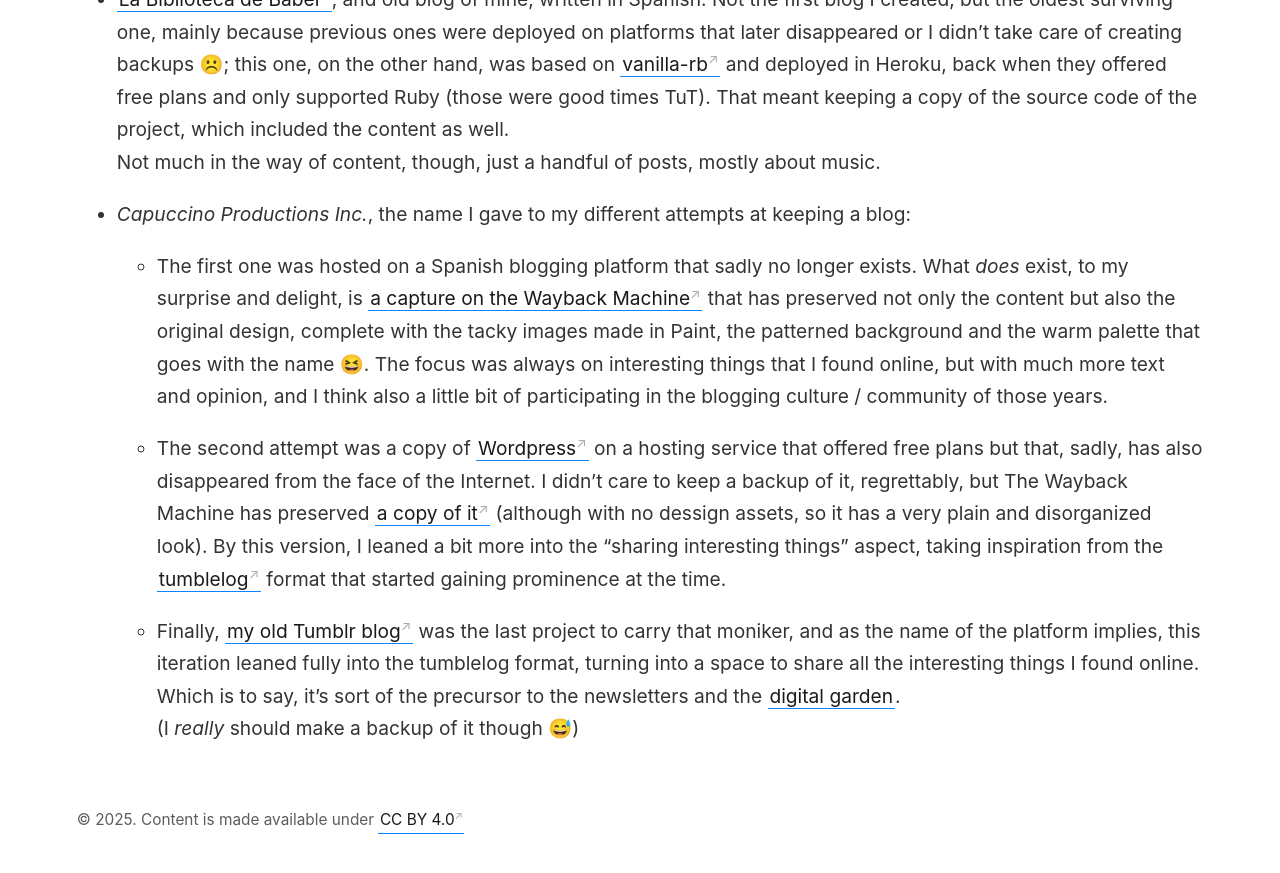
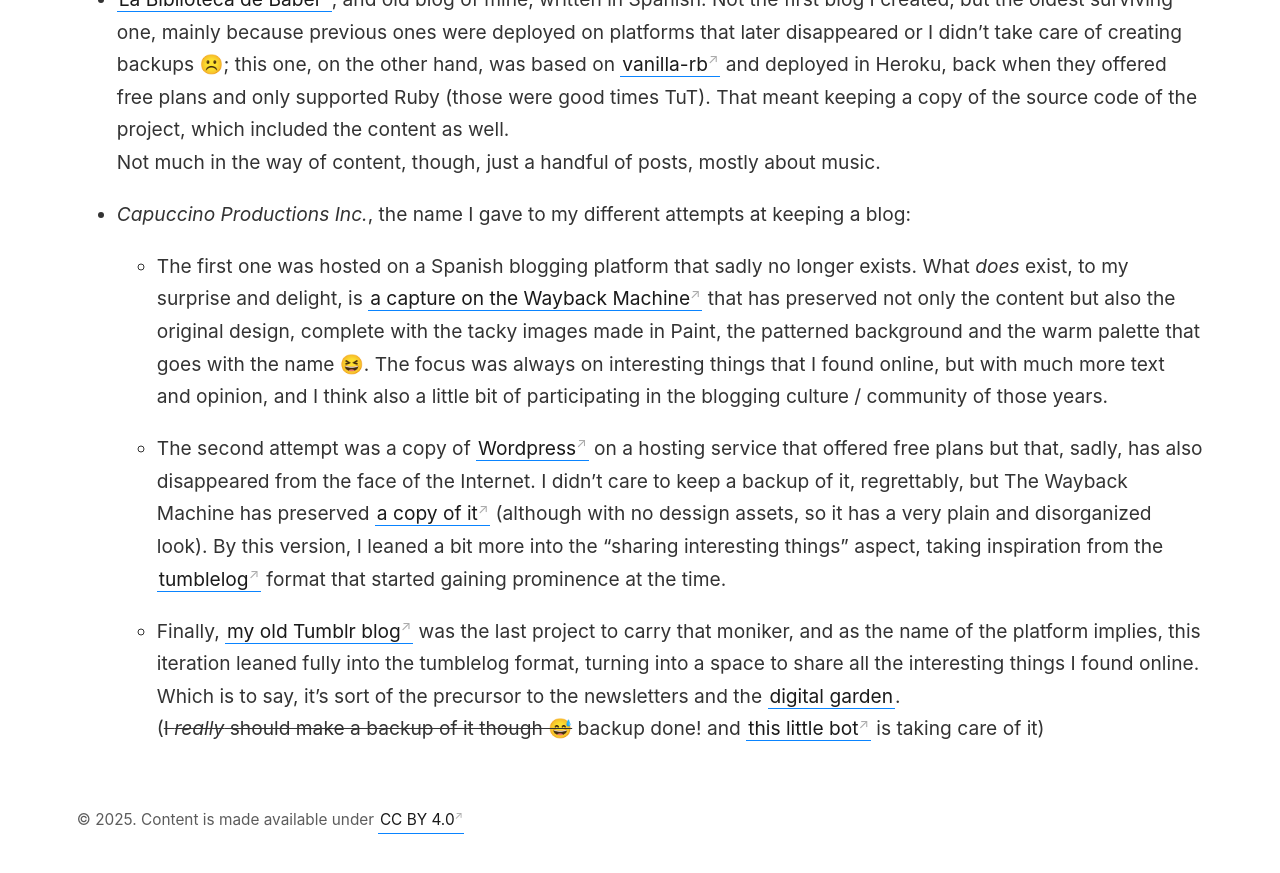
Before and after one commit to ricardochavezt/ricardochavezt.com, a Jekyll site: the page built from _pages/projects-other.md, in a window 1280 px wide and 900 px high, scrolled down 701 px. Shown: the top 873 px of the window. Built offline with Jekyll 4.4.1, drawn with Linux system fonts in a browser that asks for light colours.

Commit message:
Adding references to the Tumblr Historian bot

```diff
--- a/_pages/projects-other.md
+++ b/_pages/projects-other.md
@@ -24,4 +24,4 @@
   - The second attempt was a copy of [Wordpress](https://wordpress.org/) on a hosting service that offered free plans but that, sadly, has also disappeared from the face of the Internet. I didn't care to keep a backup of it, regrettably, but The Wayback Machine has preserved [a copy of it](https://web.archive.org/web/20120924001818/http://capuccinoproductions.110mb.com/) (although with no dessign assets, so it has a very plain and disorganized look). By this version, I leaned a bit more into the "sharing interesting things" aspect, taking inspiration from the [tumblelog](https://kottke.org/05/10/tumblelogs) format that started gaining prominence at the time.
 
   - Finally, [my old Tumblr blog](https://capuccinoproductions.tumblr.com/) was the last project to carry that moniker, and as the name of the platform implies, this iteration leaned fully into the tumblelog format, turning into a space to share all the interesting things I found online. Which is to say, it's sort of the precursor to the newsletters and the <a class="internal-link" href="/garden">digital garden</a>.
-  (I *really* should make a backup of it though 😅)
+  (~~I *really* should make a backup of it though 😅~~ backup done! and [this little bot](https://github.com/ricardochavezt/tumblr_historian_bot) is taking care of it)
```
Also changed, not shown: _pages/projects-software.md (+2 -0 lines).
